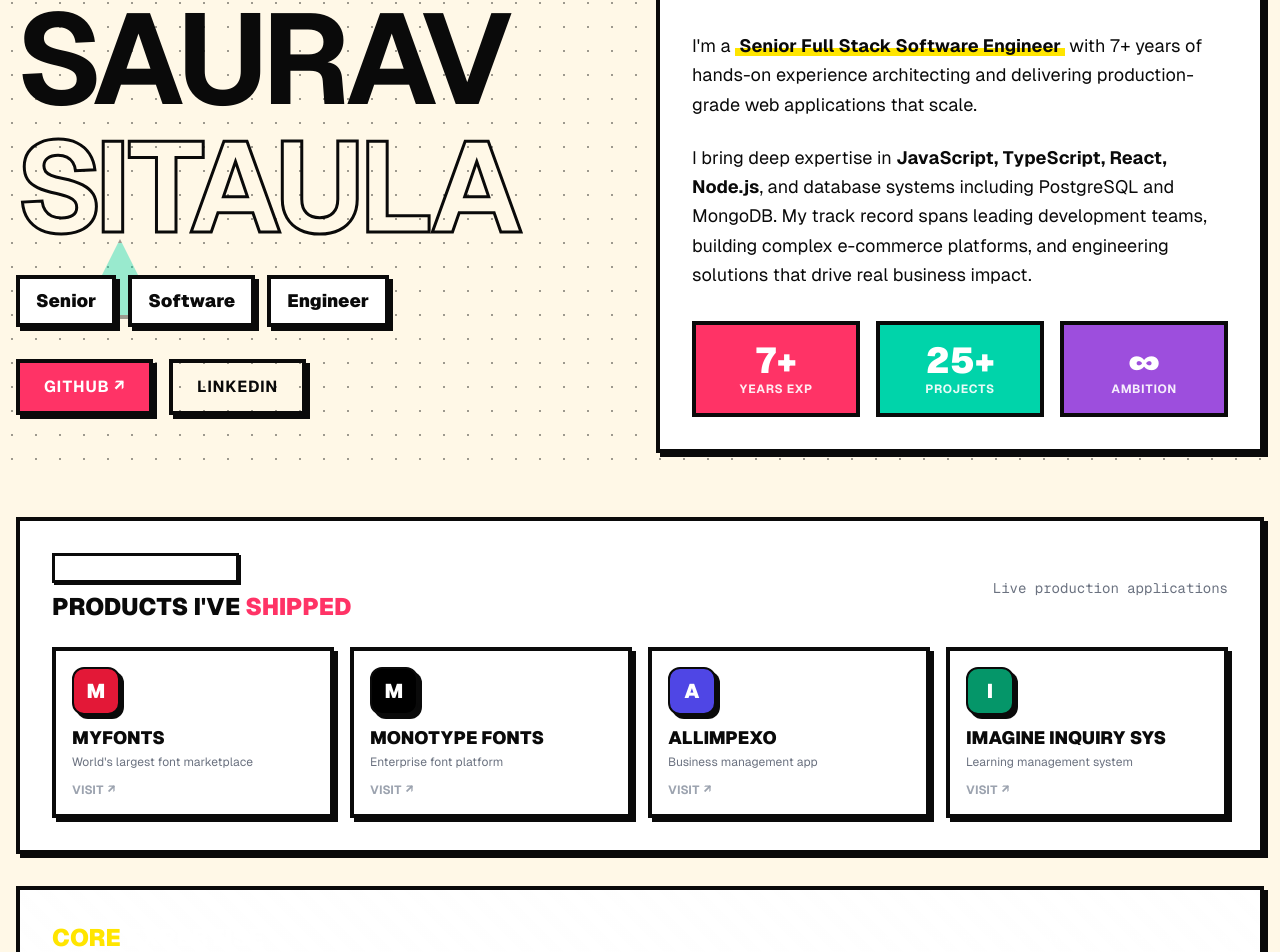
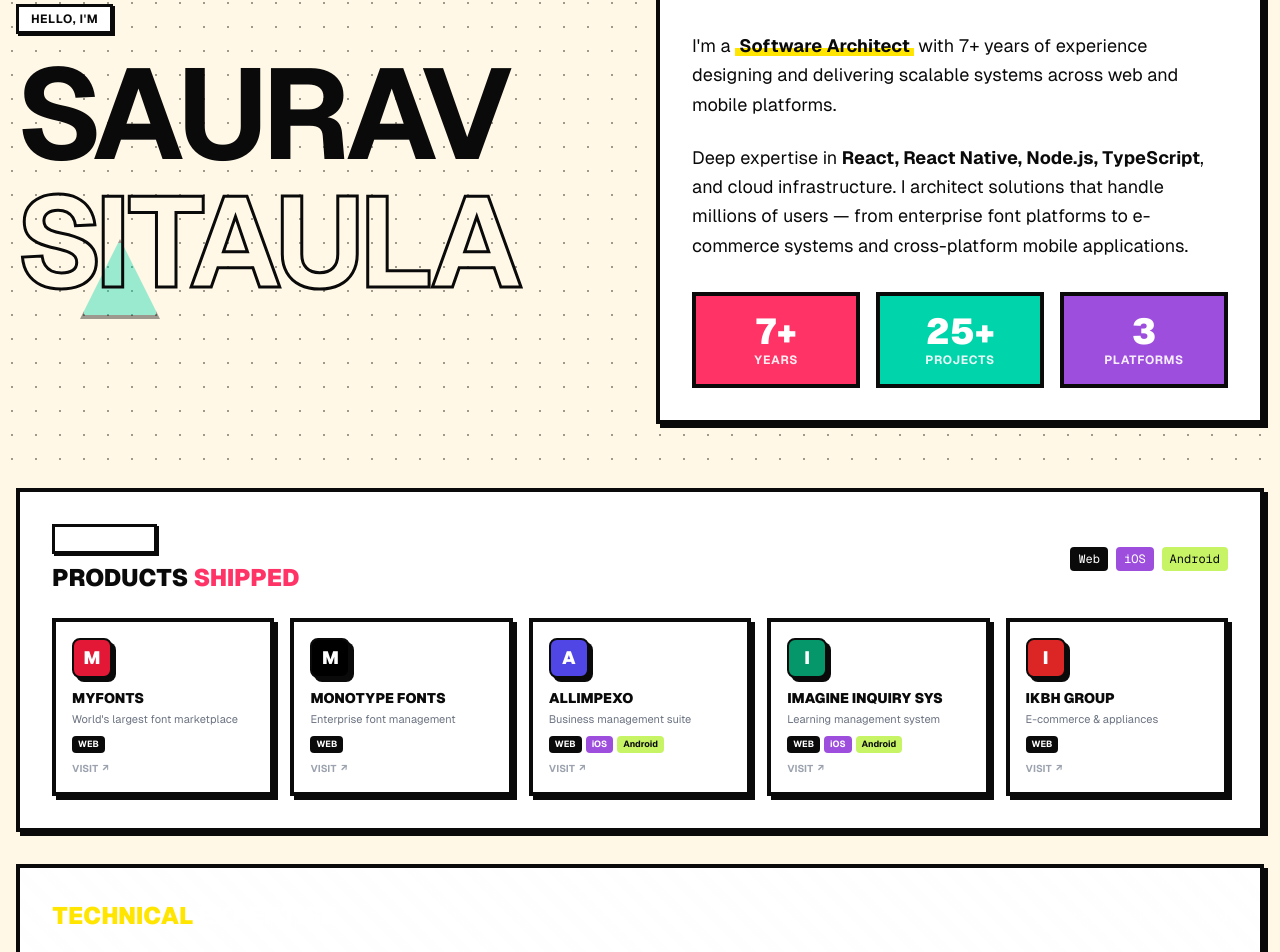
Before and after one commit to sourey/mydashboard-next, a Next.js app: page / in a window 1280 px wide. Shown: the part 321-1273 px from the top of the page. Built offline with nearby package versions, Linux system fonts and the light colour scheme.

Commit message:
more info

```diff
--- a/src/app/layout.js
+++ b/src/app/layout.js
@@ -18,10 +18,10 @@
 export const metadata = {
   // Primary Meta Tags
   title: {
-    default: "Saurav Sitaula | Senior Full Stack Software Engineer | React & Node.js Expert | Nepal",
+    default: "Saurav Sitaula | Software Architect | React, React Native & Node.js Expert | Nepal",
     template: "%s | Saurav Sitaula"
   },
-  description: "Saurav Sitaula — Senior Full Stack Software Engineer based in Kathmandu, Nepal. 7+ years of proven expertise delivering high-performance web applications. CSIT graduate from Tribhuvan University. Currently engineering scalable solutions at Monotype. Deep proficiency in React, Node.js, TypeScript, and Next.js.",
+  description: "Saurav Sitaula — Software Architect based in Kathmandu, Nepal. 7+ years architecting scalable web and mobile applications. CSIT graduate from Tribhuvan University. Currently at Monotype. Expert in React, React Native, Node.js, TypeScript — building solutions across Web, iOS, and Android.",
   keywords: [
     // Name variations - critical for person searches
     "Saurav Sitaula",
@@ -34,22 +34,25 @@
     "sitaulasaurav",
 
     // Professional titles
+    "Software Architect",
     "Full Stack Developer",
-    "Software Engineer",
-    "Senior Software Engineer",
-    "Full Stack Engineer",
+    "Full Stack Architect",
+    "Technical Lead",
+    "Engineering Lead",
     "Web Developer",
-    "Frontend Developer",
-    "Backend Developer",
+    "Mobile Developer",
+    "React Native Developer",
 
     // Technical skills
     "React Developer",
+    "React Native Developer Nepal",
     "Node.js Developer",
     "JavaScript Developer",
     "TypeScript Developer",
     "Next.js Developer",
-    "React Expert",
-    "Node.js Expert",
+    "iOS Developer Nepal",
+    "Android Developer Nepal",
+    "Cross Platform Mobile Developer",
 
     // Location-based - Nepal targeting
     "Software Engineer Nepal",
@@ -97,8 +100,8 @@
     locale: "en_US",
     url: siteUrl,
     siteName: "Saurav Sitaula - Portfolio",
-    title: "Saurav Sitaula | Senior Full Stack Software Engineer | Nepal",
-    description: "Senior Full Stack Software Engineer with 7+ years of expertise. Architecting robust, scalable web applications using React, Node.js, and TypeScript. Based in Kathmandu, Nepal. Currently at Monotype.",
+    title: "Saurav Sitaula | Software Architect | Web & Mobile Expert | Nepal",
+    description: "Software Architect with 7+ years of expertise. Building scalable web and mobile applications with React, React Native, Node.js. Based in Kathmandu, Nepal. Currently at Monotype.",
     images: [
       {
         url: `${siteUrl}/og-image.png`,
@@ -120,8 +123,8 @@
   // Twitter Card
   twitter: {
     card: "summary_large_image",
-    title: "Saurav Sitaula | Senior Full Stack Software Engineer | Nepal",
-    description: "7+ years engineering high-impact web solutions. React, Node.js, TypeScript specialist. CSIT graduate from TU. Driving innovation at Monotype.",
+    title: "Saurav Sitaula | Software Architect | Nepal",
+    description: "7+ years architecting web & mobile solutions. React, React Native, Node.js expert. Building products used by millions at Monotype.",
     images: [`${siteUrl}/og-image.png`],
     creator: "@sou_rey",
   },
--- a/src/app/page.js
+++ b/src/app/page.js
@@ -7,8 +7,8 @@
 
 // Page-specific metadata enhancements
 export const metadata = {
-  title: "Saurav Sitaula | Senior Full Stack Software Engineer | React & Node.js Expert | Nepal",
-  description: "Saurav Sitaula — Senior Full Stack Software Engineer with 7+ years of proven expertise. Architecting high-performance web applications with React, Node.js, TypeScript, and Next.js. Based in Kathmandu, Nepal. Currently driving innovation at Monotype.",
+  title: "Saurav Sitaula | Software Architect | React, React Native & Node.js | Nepal",
+  description: "Saurav Sitaula — Software Architect with 7+ years of expertise. Architecting scalable web and mobile applications with React, React Native, Node.js. Delivering solutions across Web, iOS, and Android. Based in Kathmandu, Nepal.",
   alternates: {
     canonical: "/",
   },
--- a/src/components/Hero.js
+++ b/src/components/Hero.js
@@ -2,31 +2,44 @@
 
 import { useEffect, useState } from 'react';
 
-// Websites worked on
+// Websites and apps built
 const workedOnSites = [
   {
     name: 'MyFonts',
     url: 'https://www.myfonts.com/',
     description: 'World\'s largest font marketplace',
+    type: 'Web Platform',
     color: '#E31837',
   },
   {
     name: 'Monotype Fonts',
     url: 'https://www.monotypefonts.com/',
-    description: 'Enterprise font platform',
+    description: 'Enterprise font management',
+    type: 'Web Platform',
     color: '#000000',
   },
   {
     name: 'AllImpexo',
     url: 'https://app.allimpexo.com/',
-    description: 'Business management app',
+    description: 'Business management suite',
+    type: 'Web + iOS + Android',
     color: '#4F46E5',
+    hasMobile: true,
   },
   {
     name: 'Imagine Inquiry Sys',
     url: 'https://imagineinquirysys.com/',
     description: 'Learning management system',
+    type: 'Web + iOS + Android',
     color: '#059669',
+    hasMobile: true,
+  },
+  {
+    name: 'IKBH Group',
+    url: 'https://www.ikbhgroup.com.np/',
+    description: 'E-commerce & appliances',
+    type: 'Web Platform',
+    color: '#DC2626',
   },
 ];
 
@@ -65,6 +78,11 @@
                   <span className="text-white font-bold text-sm group-hover:text-neo-accent transition-colors">
                     {site.name}
                   </span>
+                  {site.hasMobile && (
+                    <span className="text-[10px] bg-neo-lime text-neo-dark px-1.5 py-0.5 rounded font-bold">
+                      📱
+                    </span>
+                  )}
                   <span className="text-white/40 text-xs">↗</span>
                 </a>
               ))}
@@ -88,18 +106,18 @@
               <span className="block text-transparent" style={{ WebkitTextStroke: '3px #0A0A0A' }} itemProp="familyName">Sitaula</span>
             </h1>
 
-            <div className="flex flex-wrap gap-3 mb-8">
+            {/* <div className="flex flex-wrap gap-3 mb-8">
               <span className="neo-box px-4 py-2 bg-neo-primary font-black text-lg">
-                Senior
+                Software
               </span>
               <span className="neo-box px-4 py-2 bg-neo-secondary font-black text-lg">
-                Software
+                Architect
               </span>
               <span className="neo-box px-4 py-2 bg-neo-accent font-black text-lg">
-                Engineer
+                & Lead
               </span>
-            </div>
-
+            </div> */}
+{/*
             <div className="flex flex-wrap gap-4">
               <a
                 href="https://github.com/sourey"
@@ -117,7 +135,7 @@
               >
                 LinkedIn
               </a>
-            </div>
+            </div> */}
           </div>
 
           {/* Right: About Card */}
@@ -133,18 +151,18 @@
               </h3>
 
               <p className="text-lg leading-relaxed mb-6 mt-8">
-                I&apos;m a <span className="retro-highlight font-bold">Senior Full Stack Software Engineer</span> with 7+ years of hands-on experience architecting and delivering production-grade web applications that scale.
+                I&apos;m a <span className="retro-highlight font-bold">Software Architect</span> with 7+ years of experience designing and delivering scalable systems across web and mobile platforms.
               </p>
 
               <p className="text-lg leading-relaxed mb-6">
-                I bring deep expertise in <span className="font-bold">JavaScript, TypeScript, React, Node.js</span>, and database systems including PostgreSQL and MongoDB. My track record spans leading development teams, building complex e-commerce platforms, and engineering solutions that drive real business impact.
+                Deep expertise in <span className="font-bold">React, React Native, Node.js, TypeScript</span>, and cloud infrastructure. I architect solutions that handle millions of users — from enterprise font platforms to e-commerce systems and cross-platform mobile applications.
               </p>
 
               {/* Stats */}
               <div className="grid grid-cols-3 gap-4 mt-8">
-                <StatBox number="7+" label="Years Exp" color="bg-neo-primary" />
+                <StatBox number="7+" label="Years" color="bg-neo-primary" />
                 <StatBox number="25+" label="Projects" color="bg-neo-secondary" />
-                <StatBox number="∞" label="Ambition" color="bg-neo-purple" />
+                <StatBox number="3" label="Platforms" color="bg-neo-purple" />
               </div>
             </div>
           </div>
@@ -155,15 +173,19 @@
           <div className="neo-box p-6 md:p-8 bg-white relative overflow-hidden">
             <div className="flex flex-col md:flex-row md:items-center md:justify-between gap-4 mb-6">
               <div>
-                <span className="neo-tag bg-neo-primary text-white mb-2 inline-block">Portfolio Highlights</span>
+                <span className="neo-tag bg-neo-primary text-white mb-2 inline-block">Portfolio</span>
                 <h3 className="text-2xl font-black uppercase">
-                  Products I&apos;ve <span className="text-neo-primary">Shipped</span>
+                  Products <span className="text-neo-primary">Shipped</span>
                 </h3>
               </div>
-              <span className="text-sm font-mono text-gray-500">Live production applications</span>
+              <div className="flex gap-2 flex-wrap">
+                <span className="text-xs font-mono bg-neo-dark text-white px-2 py-1 rounded">Web</span>
+                <span className="text-xs font-mono bg-neo-purple text-white px-2 py-1 rounded">iOS</span>
+                <span className="text-xs font-mono bg-neo-lime text-neo-dark px-2 py-1 rounded">Android</span>
+              </div>
             </div>
 
-            <div className="grid grid-cols-2 md:grid-cols-4 gap-4">
+            <div className="grid grid-cols-2 lg:grid-cols-5 gap-4">
               {workedOnSites.map((site, idx) => (
                 <a
                   key={idx}
@@ -181,21 +203,34 @@
                   <div className="relative z-10">
                     {/* Logo placeholder */}
                     <div
-                      className="w-12 h-12 rounded-xl flex items-center justify-center text-white text-xl font-black mb-3 shadow-neo border-2 border-neo-dark"
+                      className="w-10 h-10 rounded-lg flex items-center justify-center text-white text-lg font-black mb-3 shadow-neo border-2 border-neo-dark"
                       style={{ backgroundColor: site.color }}
                     >
                       {site.name.charAt(0)}
                     </div>
 
-                    <h4 className="font-black text-lg uppercase mb-1 group-hover:text-neo-primary transition-colors leading-tight">
+                    <h4 className="font-black text-sm uppercase mb-1 group-hover:text-neo-primary transition-colors leading-tight">
                       {site.name}
                     </h4>
 
-                    <p className="text-xs text-gray-500 mb-3 line-clamp-2">
+                    <p className="text-[11px] text-gray-500 mb-2 line-clamp-1">
                       {site.description}
                     </p>
 
-                    <div className="flex items-center gap-1 text-xs font-bold uppercase text-gray-400 group-hover:text-neo-dark transition-colors">
+                    {/* Platform badges */}
+                    <div className="flex flex-wrap gap-1 mb-2">
+                      {site.hasMobile ? (
+                        <>
+                          <span className="text-[9px] bg-neo-dark text-white px-1.5 py-0.5 rounded font-bold">WEB</span>
+                          <span className="text-[9px] bg-neo-purple text-white px-1.5 py-0.5 rounded font-bold">iOS</span>
+                          <span className="text-[9px] bg-neo-lime text-neo-dark px-1.5 py-0.5 rounded font-bold">Android</span>
+                        </>
+                      ) : (
+                        <span className="text-[9px] bg-neo-dark text-white px-1.5 py-0.5 rounded font-bold">WEB</span>
+                      )}
+                    </div>
+
+                    <div className="flex items-center gap-1 text-[10px] font-bold uppercase text-gray-400 group-hover:text-neo-dark transition-colors">
                       Visit <span className="transform group-hover:translate-x-1 transition-transform">↗</span>
                     </div>
                   </div>
@@ -214,9 +249,9 @@
             <div className="relative z-10">
               <div className="flex flex-col md:flex-row md:items-center md:justify-between gap-4 mb-6">
                 <h3 className="text-2xl font-black uppercase">
-                  <span className="text-neo-accent">Core</span> Expertise
+                  <span className="text-neo-accent">Technical</span> Expertise
                 </h3>
-                <span className="text-sm font-mono opacity-60">Battle-tested technologies I deliver with</span>
+                <span className="text-sm font-mono opacity-60">Web · Mobile · Cloud</span>
               </div>
 
               <div className="flex flex-wrap gap-3">
@@ -224,10 +259,10 @@
                   { name: 'JavaScript', color: 'bg-neo-accent text-neo-dark' },
                   { name: 'TypeScript', color: 'bg-neo-blue text-white' },
                   { name: 'React', color: 'bg-neo-secondary text-white' },
+                  { name: 'React Native', color: 'bg-neo-purple text-white' },
                   { name: 'Next.js', color: 'bg-white text-neo-dark' },
                   { name: 'Node.js', color: 'bg-neo-lime text-neo-dark' },
-                  { name: 'PostgreSQL', color: 'bg-neo-purple text-white' },
-                  { name: 'MongoDB', color: 'bg-neo-orange text-white' },
+                  { name: 'PostgreSQL', color: 'bg-neo-orange text-white' },
                   { name: 'GraphQL', color: 'bg-neo-primary text-white' },
                 ].map((tech, idx) => (
                   <span
--- a/src/components/JsonLd.js
+++ b/src/components/JsonLd.js
@@ -17,9 +17,9 @@
       width: 400,
       height: 400,
     },
-    description: "Senior Full Stack Software Engineer based in Kathmandu, Nepal with 7+ years of proven expertise delivering high-performance, scalable web applications. CSIT graduate from Tribhuvan University. Specializes in React, Node.js, TypeScript, and enterprise-grade solutions.",
+    description: "Software Architect based in Kathmandu, Nepal with 7+ years architecting scalable web and mobile applications. CSIT graduate from Tribhuvan University. Expert in React, React Native, Node.js, TypeScript — delivering solutions across Web, iOS, and Android platforms.",
     email: "sitaulasaurav@gmail.com",
-    jobTitle: "Senior Software Engineer",
+    jobTitle: "Software Architect",
     worksFor: {
       "@type": "Organization",
       name: "UBA Solutions - A Monotype Partner Company",
@@ -63,6 +63,10 @@
       "TypeScript",
       "React",
       "React.js",
+      "React Native",
+      "iOS Development",
+      "Android Development",
+      "Cross-Platform Mobile Development",
       "Next.js",
       "Node.js",
       "PostgreSQL",
@@ -71,16 +75,12 @@
       "Redux",
       "Full Stack Development",
       "Web Development",
-      "Software Engineering",
-      "Frontend Development",
-      "Backend Development",
-      "REST API Development",
+      "Mobile App Development",
+      "Software Architecture",
+      "System Design",
+      "Technical Leadership",
       "E-commerce Development",
       "Headless Shopify",
-      "Computer Science",
-      "CSIT",
-      "System Architecture",
-      "Technical Leadership",
     ],
     knowsLanguage: ["English", "Nepali", "Hindi"],
     nationality: {
@@ -256,7 +256,7 @@
         name: "Who is Saurav Sitaula?",
         acceptedAnswer: {
           "@type": "Answer",
-          text: "Saurav Sitaula is a Senior Full Stack Software Engineer based in Kathmandu, Nepal with over 7 years of professional experience. He holds a CSIT degree from Tribhuvan University (TU) and specializes in React, Node.js, TypeScript, and Next.js. He currently leads development initiatives at UBA Solutions, a Monotype Partner Company.",
+          text: "Saurav Sitaula is a Software Architect based in Kathmandu, Nepal with over 7 years of professional experience. He holds a CSIT degree from Tribhuvan University (TU) and specializes in React, React Native, Node.js, and TypeScript. He architects web and mobile applications, currently at UBA Solutions, a Monotype Partner Company.",
         },
       },
       {
@@ -264,7 +264,7 @@
         name: "What technologies does Saurav Sitaula specialize in?",
         acceptedAnswer: {
           "@type": "Answer",
-          text: "Saurav Sitaula has deep expertise in JavaScript, TypeScript, React, Next.js, Node.js, PostgreSQL, MongoDB, GraphQL, and Redux. He specializes in architecting scalable full-stack web applications, RESTful API development, and headless e-commerce platforms including Shopify.",
+          text: "Saurav Sitaula has deep expertise in JavaScript, TypeScript, React, React Native, Next.js, Node.js, PostgreSQL, MongoDB, and GraphQL. He specializes in architecting scalable web and mobile applications across Web, iOS, and Android platforms, as well as headless e-commerce solutions.",
         },
       },
       {
@@ -312,7 +312,7 @@
         name: "How many years of experience does Saurav Sitaula have?",
         acceptedAnswer: {
           "@type": "Answer",
-          text: "Saurav Sitaula has over 7 years of professional experience in software engineering. His career spans roles from developer to senior engineer and development lead, with expertise in building production-grade applications for diverse industries including e-commerce, education, and logistics.",
+          text: "Saurav Sitaula has over 7 years of professional experience in software architecture and development. His career spans roles from developer to architect and technical lead, building production-grade web and mobile applications for diverse industries including font technology, e-commerce, education, and logistics.",
         },
       },
     ],
```
Also changed, not shown: public/manifest.json.
